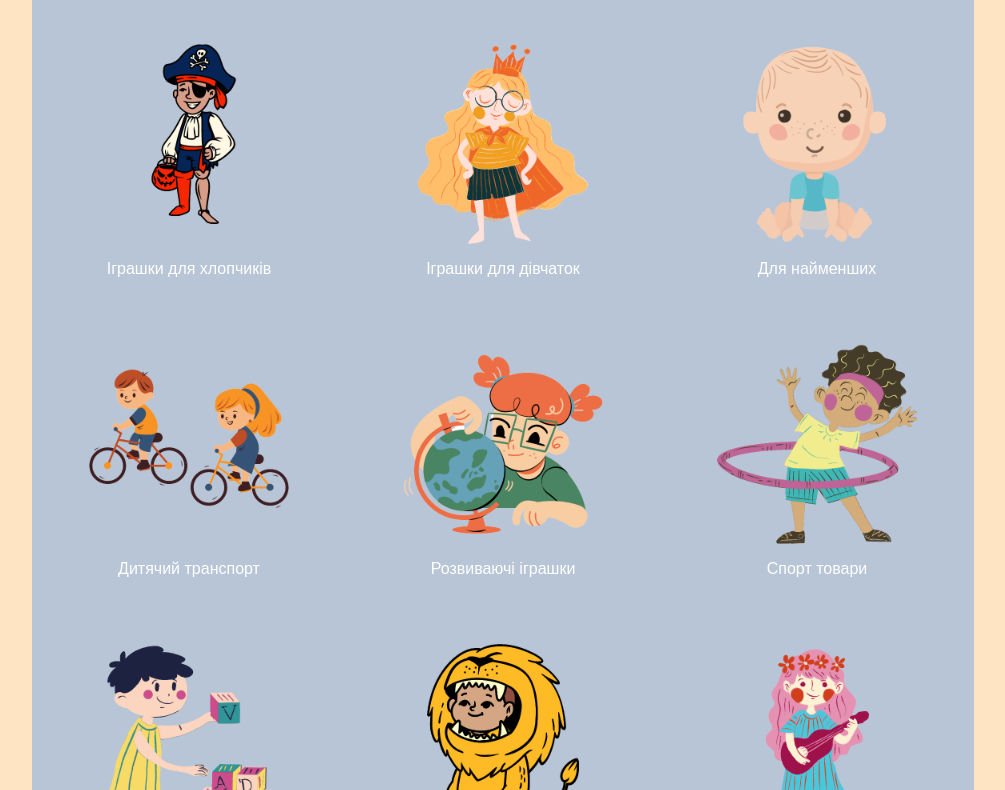
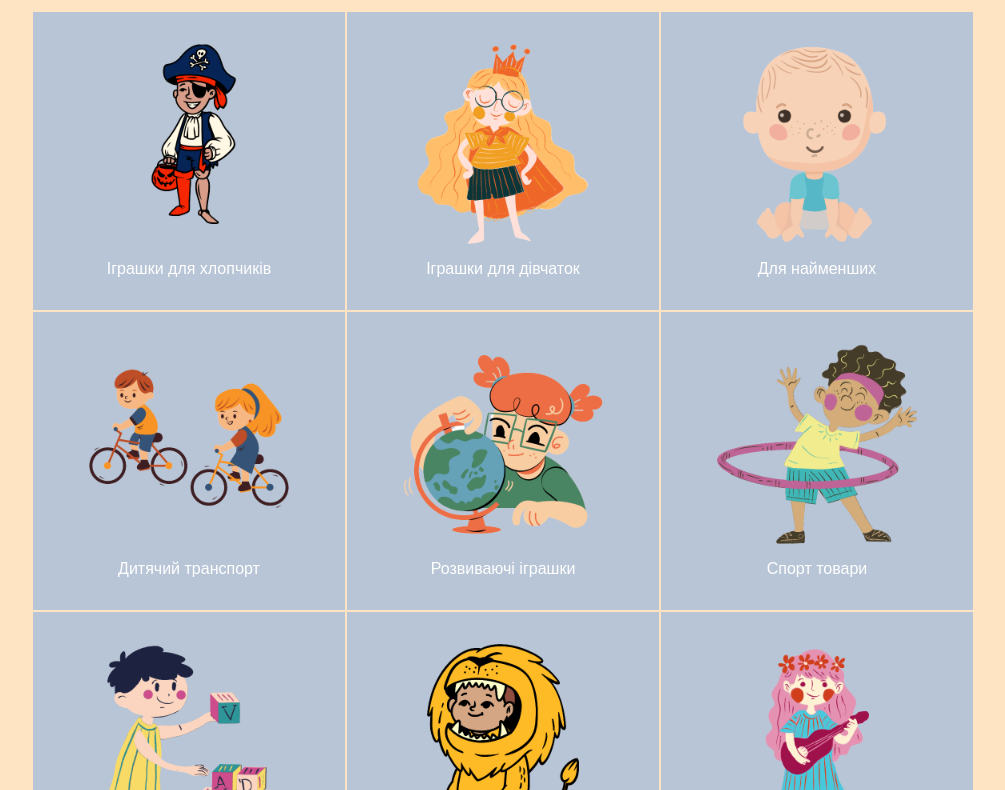
Before and after one commit to vetonika/Koal-toys-shop, a plain HTML site: page katalog.html in a window 1280 px wide. Shown: the part 58-848 px from the top of the page, without its empty margins (137-1142 px from the left). Drawn offline with Linux system fonts and the light colour scheme.

Commit message:
Update katalog.html

```diff
--- a/katalog.html
+++ b/katalog.html
@@ -20,7 +20,7 @@ color: #FFE4C4;
 
 TABLE {
     width: 300px;
-    background: #b8c5d6;
+    background: 0;
 color: WHITE;
 font-size: +20;
 margin: auto
```
